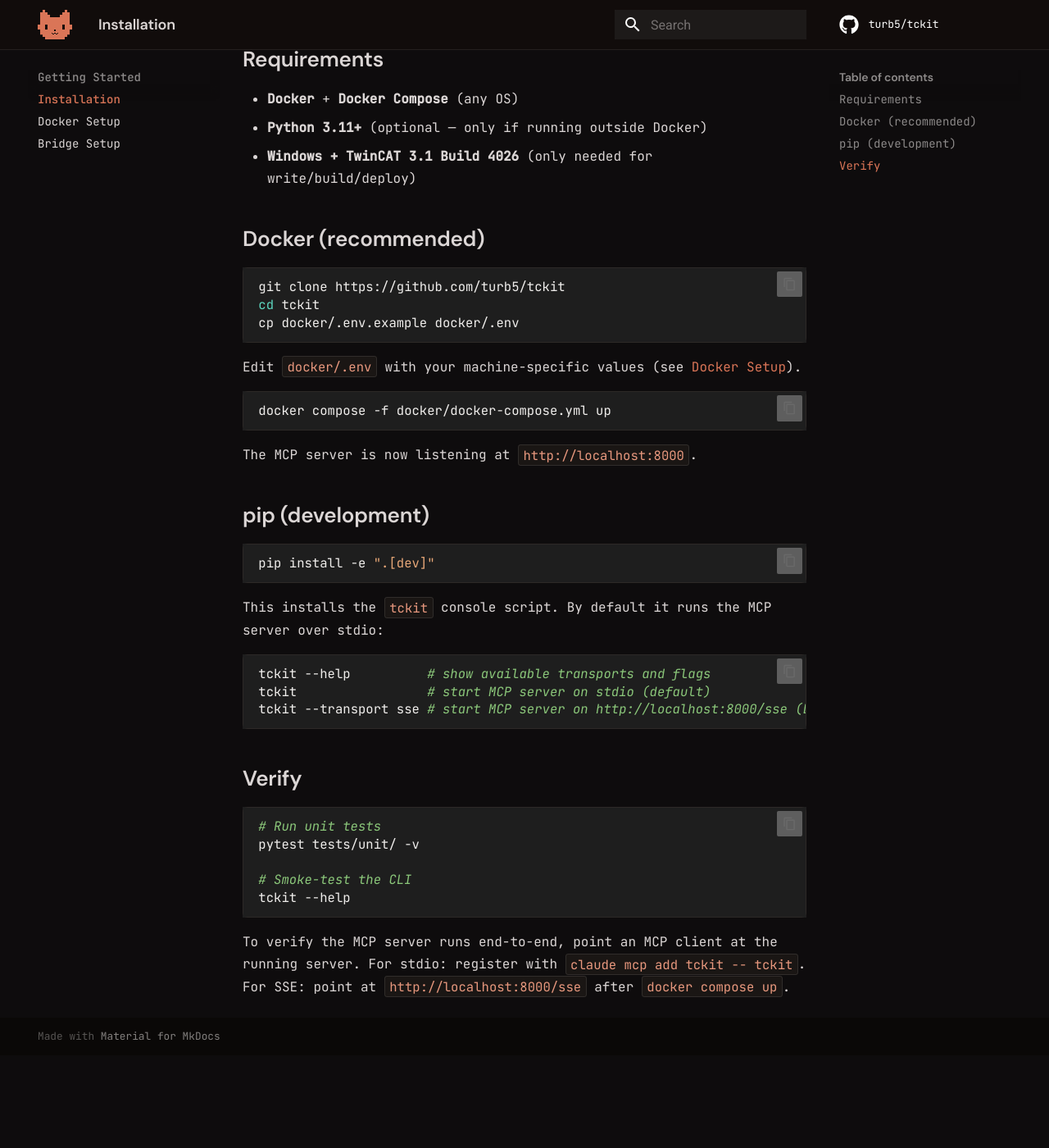
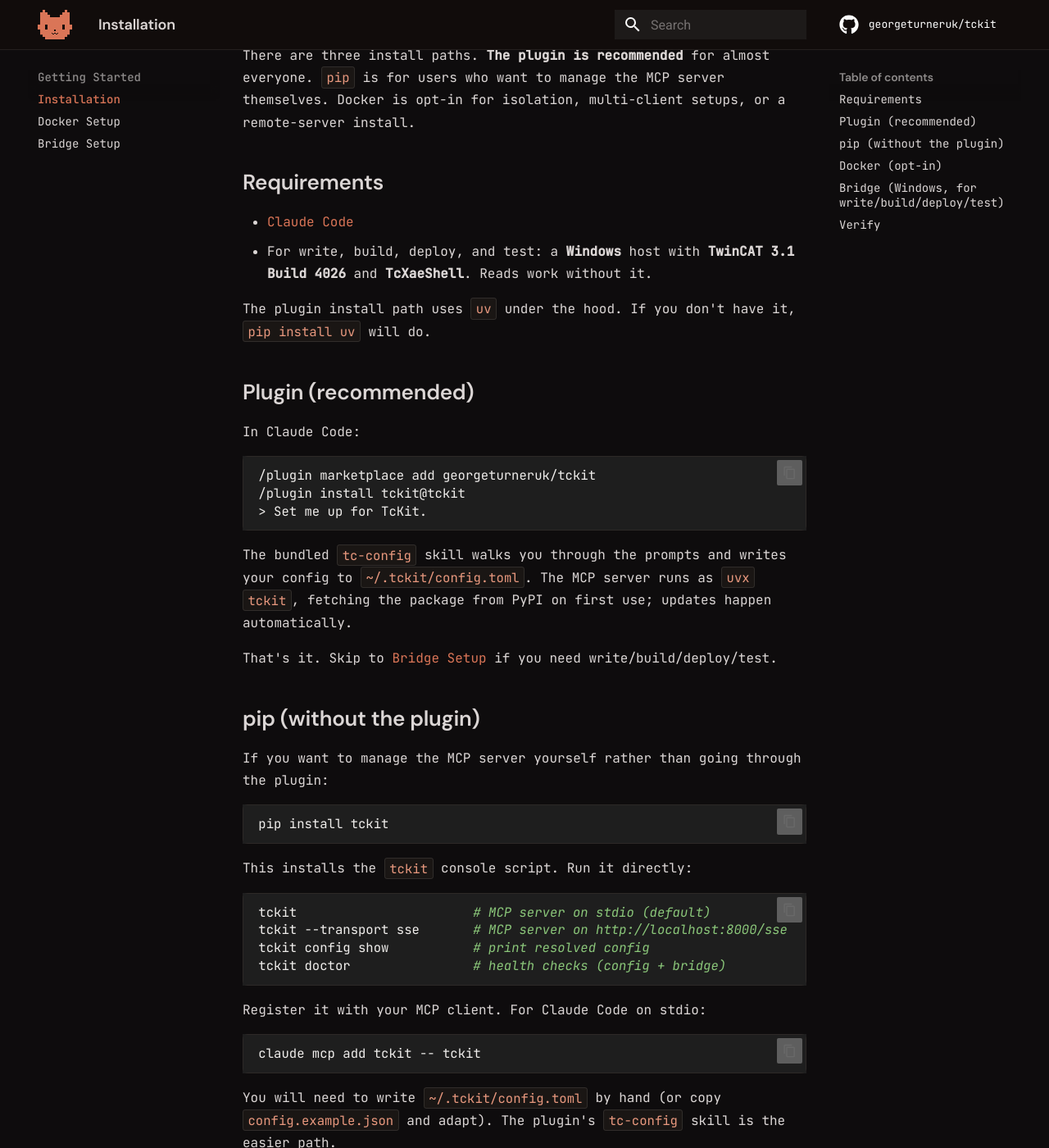
Before and after one commit to georgeturneruk/tckit, an MkDocs documentation site: the page built from docs/content/getting-started/installation.md, in a window 1280 px wide and 1400 px high, scrolled down 198 px. Shown: the whole window at 82% size. Built offline with MkDocs 1.6.1 and Material for MkDocs 9.7.7, drawn with Linux system fonts in a browser that asks for light colours; some web fonts are replaced; comment, search, counter and statistics services are not loaded; before the commit the page ends 1485 px from its top, so only the background shows below that; some of the changed text lies outside the part shown.

Commit message:
docs: lead install instructions with plugin/pip, not Docker (#61)
The README already leads with the plugin path (PyPI via uvx) and treats
Docker as opt-in, but the docs site was still saying "Docker
(recommended)" on the Installation page and showing a docker compose
quick start on the home page. Fix both:

- Installation page: three sections, plugin first as the recommended
  path, then pip for users who want to drive the MCP server directly,
  then Docker for isolation or remote-server installs. Drops the
  "Python is optional" framing that no longer fits.
- Home page: replace the docker compose quick start with the plugin
  marketplace flow; also update the TestRunner capability row from
  "Planned" to "Complete" (the TcUnit adapter shipped).
- Fix the stale `turb5/tckit` repo URL on the home page, the
  installation page, the project-writer adapter doc, and the mkdocs.yml
  repo link.

This is the first application of the Docs Discipline rule added in #59:
install steps are user-facing, so a behaviour change (pip install path)
gets the docs update in the same theme of work even if the underlying
shift landed earlier.

Co-authored-by: George Turner <turb5@users.noreply.github.com>

````diff
--- a/docs/content/getting-started/installation.md
+++ b/docs/content/getting-started/installation.md
@@ -1,49 +1,81 @@
 # Installation
+
+There are three install paths. **The plugin is recommended** for almost everyone. `pip` is for users who want to manage the MCP server themselves. Docker is opt-in for isolation, multi-client setups, or a remote-server install.
 
 ## Requirements
 
-- **Docker** + **Docker Compose** (any OS)
-- **Python 3.11+** (optional — only if running outside Docker)
-- **Windows + TwinCAT 3.1 Build 4026** (only needed for write/build/deploy)
+- [Claude Code](https://docs.claude.com/en/docs/claude-code)
+- For write, build, deploy, and test: a **Windows** host with **TwinCAT 3.1 Build 4026** and **TcXaeShell**. Reads work without it.
 
-## Docker (recommended)
+The plugin install path uses [`uv`](https://docs.astral.sh/uv/) under the hood. If you don't have it, `pip install uv` will do.
+
+## Plugin (recommended)
+
+In Claude Code:
+
+```
+/plugin marketplace add georgeturneruk/tckit
+/plugin install tckit@tckit
+> Set me up for TcKit.
+```
+
+The bundled `tc-config` skill walks you through the prompts and writes your config to `~/.tckit/config.toml`. The MCP server runs as `uvx tckit`, fetching the package from PyPI on first use; updates happen automatically.
+
+That's it. Skip to [Bridge Setup](bridge-setup.md) if you need write/build/deploy/test.
+
+## pip (without the plugin)
+
+If you want to manage the MCP server yourself rather than going through the plugin:
 
 ```bash
-git clone https://github.com/turb5/tckit
-cd tckit
-cp docker/.env.example docker/.env
+pip install tckit
 ```
 
-Edit `docker/.env` with your machine-specific values (see [Docker Setup](docker-setup.md)).
+This installs the `tckit` console script. Run it directly:
 
 ```bash
-docker compose -f docker/docker-compose.yml up
+tckit                       # MCP server on stdio (default)
+tckit --transport sse       # MCP server on http://localhost:8000/sse
+tckit config show           # print resolved config
+tckit doctor                # health checks (config + bridge)
 ```
 
-The MCP server is now listening at `http://localhost:8000`.
-
-## pip (development)
+Register it with your MCP client. For Claude Code on stdio:
 
 ```bash
-pip install -e ".[dev]"
+claude mcp add tckit -- tckit
 ```
 
-This installs the `tckit` console script. By default it runs the MCP server over stdio:
+You will need to write `~/.tckit/config.toml` by hand (or copy `config.example.json` and adapt). The plugin's `tc-config` skill is the easier path.
+
+## Docker (opt-in)
+
+For isolation, multi-client setups, or a remote-server install. See [Docker Setup](docker-setup.md) for the full walkthrough.
 
 ```bash
-tckit --help          # show available transports and flags
-tckit                 # start MCP server on stdio (default)
-tckit --transport sse # start MCP server on http://localhost:8000/sse (Docker mode)
+git clone https://github.com/georgeturneruk/tckit
+cd tckit
+docker compose -f docker/docker-compose.yml up -d
+claude mcp add --transport sse tckit http://localhost:8000/sse
 ```
+
+You can install the plugin separately just for the bundled skills.
+
+## Bridge (Windows, for write/build/deploy/test)
+
+All three install paths use the same bridge service for write operations. In a separate PowerShell window with TcXaeShell open:
+
+```powershell
+.\bridge\Start-Bridge.ps1
+```
+
+See [Bridge Setup](bridge-setup.md) for firewall and XAE-mode details.
 
 ## Verify
 
 ```bash
-# Run unit tests
-pytest tests/unit/ -v
-
-# Smoke-test the CLI
-tckit --help
+tckit doctor        # config + bridge health check
+tckit --help        # available subcommands and flags
 ```
 
-To verify the MCP server runs end-to-end, point an MCP client at the running server. For stdio: register with `claude mcp add tckit -- tckit`. For SSE: point at `http://localhost:8000/sse` after `docker compose up`.
+To verify the MCP server runs end-to-end, ask Claude Code (or any MCP client) to call a TcKit tool, for example `get_structure` against a TwinCAT project path.
--- a/docs/mkdocs.yml
+++ b/docs/mkdocs.yml
@@ -1,8 +1,8 @@
 site_name: TcKit
 site_description: AI-assisted development toolchain for TwinCAT 3 PLC engineering
 site_url: https://tckit.org
-repo_url: https://github.com/turb5/tckit
-repo_name: turb5/tckit
+repo_url: https://github.com/georgeturneruk/tckit
+repo_name: georgeturneruk/tckit
 edit_uri: edit/main/docs/content/
 
 theme:
````
Also changed, not shown: docs/content/capabilities/project-writer/automation-writer.md (+1 -1 lines), docs/content/index.md (+8 -20 lines).
